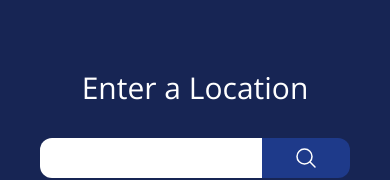
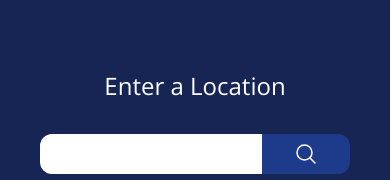
Before and after one commit to zzunkovic/weather-app, a React (Vite) app: page /search in a window 390 px wide. Shown: the part 188-368 px from the top of the page. Built offline with nearby package versions, Linux system fonts and the light colour scheme.

Commit message:
fix serach font

```diff
--- a/src/components/SearchForm.tsx
+++ b/src/components/SearchForm.tsx
@@ -101,7 +101,7 @@ const SearchForm: React.FC<WelcomeFormProps> = ({ onSearchError }) => {
 
   return (
     <div className=" rounded-xl py-12 px-4 max-w-4xl mx-auto">
-      <div className="text-center  mb-8   text-white text-3xl">
+      <div className="text-center  mb-8   text-white text-2xl lg:text-3xl">
         <label htmlFor="place">Enter a Location</label>
       </div>
       <div className="flex relative ">
```
